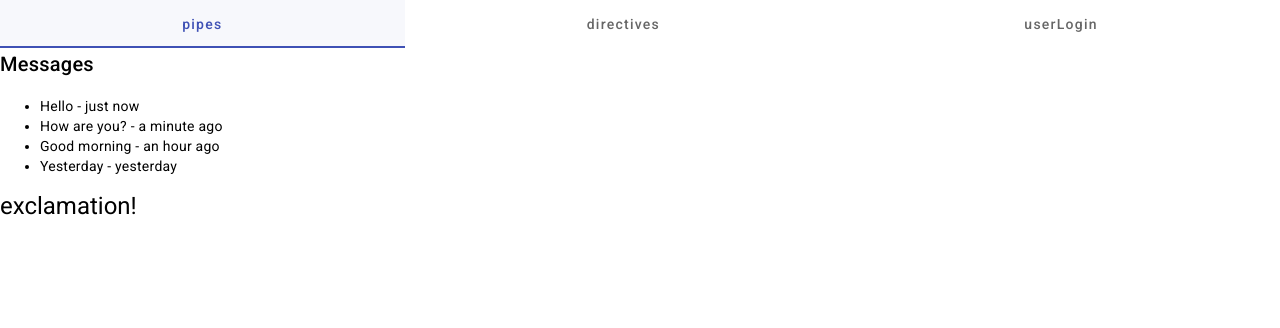
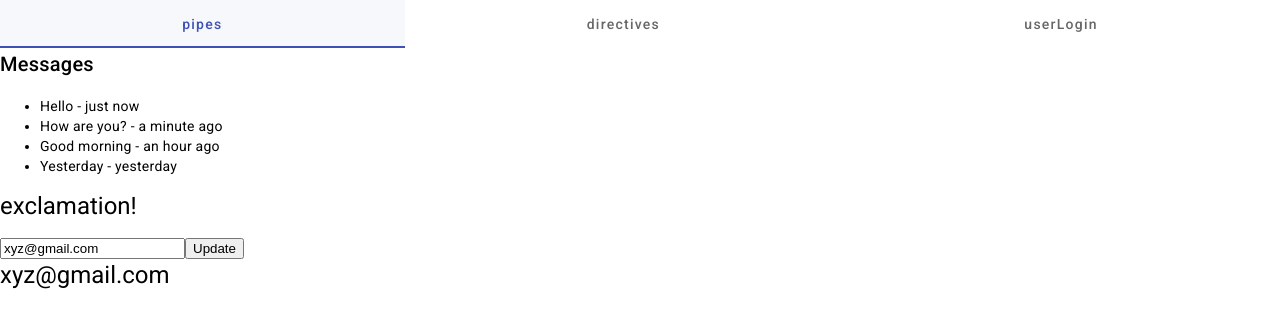
Before and after one commit to siva504/Login, an Angular app: page / in a window 1280 px wide. Shown: the top 328 px of the page. Built offline with nearby package versions, Linux system fonts and the light colour scheme.

Commit message:
Tempalte Reference Variable

```diff
--- a/src/app/pipes/pipes.component.html
+++ b/src/app/pipes/pipes.component.html
@@ -11,3 +11,10 @@
 <!-- <h1>{{wish | test }}</h1> -->
 
 <h1>{{newConcept | test }}</h1>
+
+
+<input type="text" placeholder="Enter Your Email" #e  value="xyz@gmail.com"/>
+
+<button (click)="updateEmail(e)">Update</button>
+
+<h1>{{e.value}}</h1>
--- a/src/app/pipes/pipes.component.ts
+++ b/src/app/pipes/pipes.component.ts
@@ -37,4 +37,12 @@ export class PipesComponent {
   }
   wish="Welcome to custom pipes topic";
   newConcept="exclamation";
+
+
+  email="";
+
+  updateEmail(ip: { value: string; }){
+    this.email=ip.value;
+  }
+
 }
```
